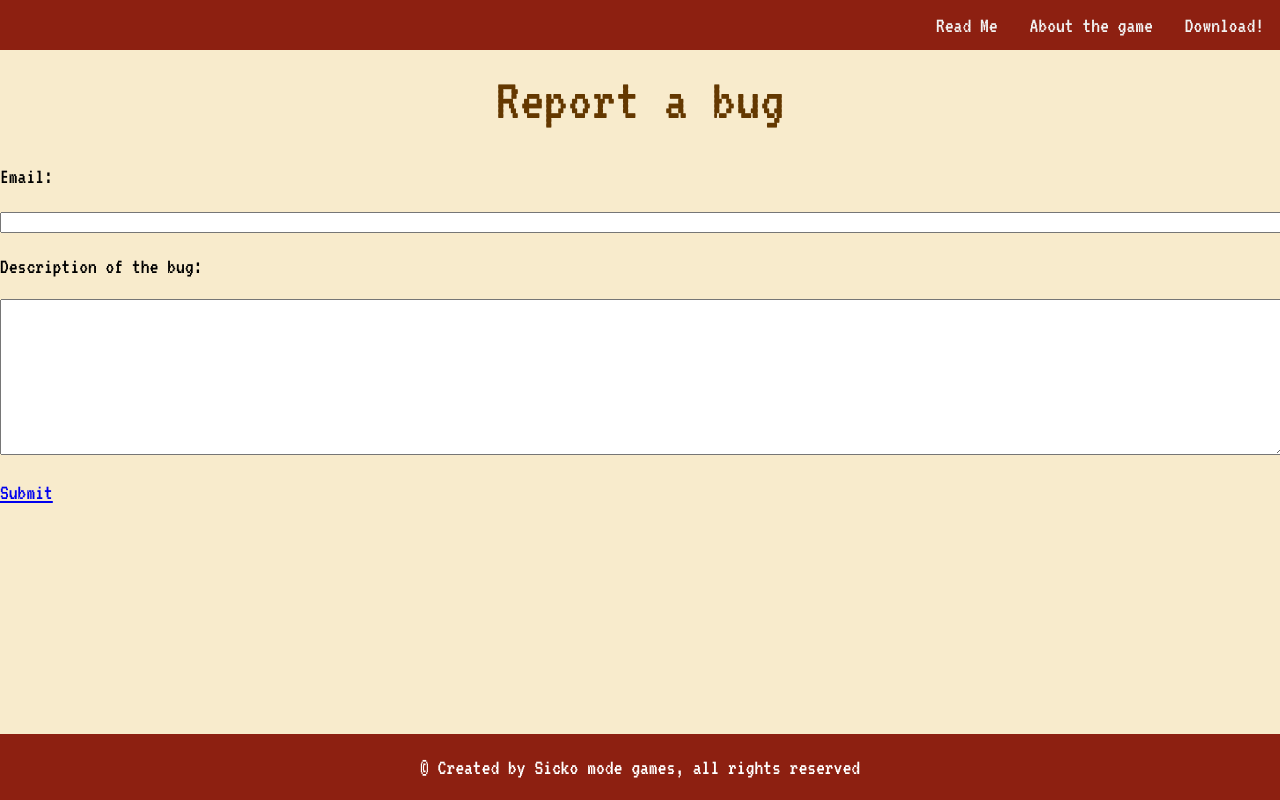
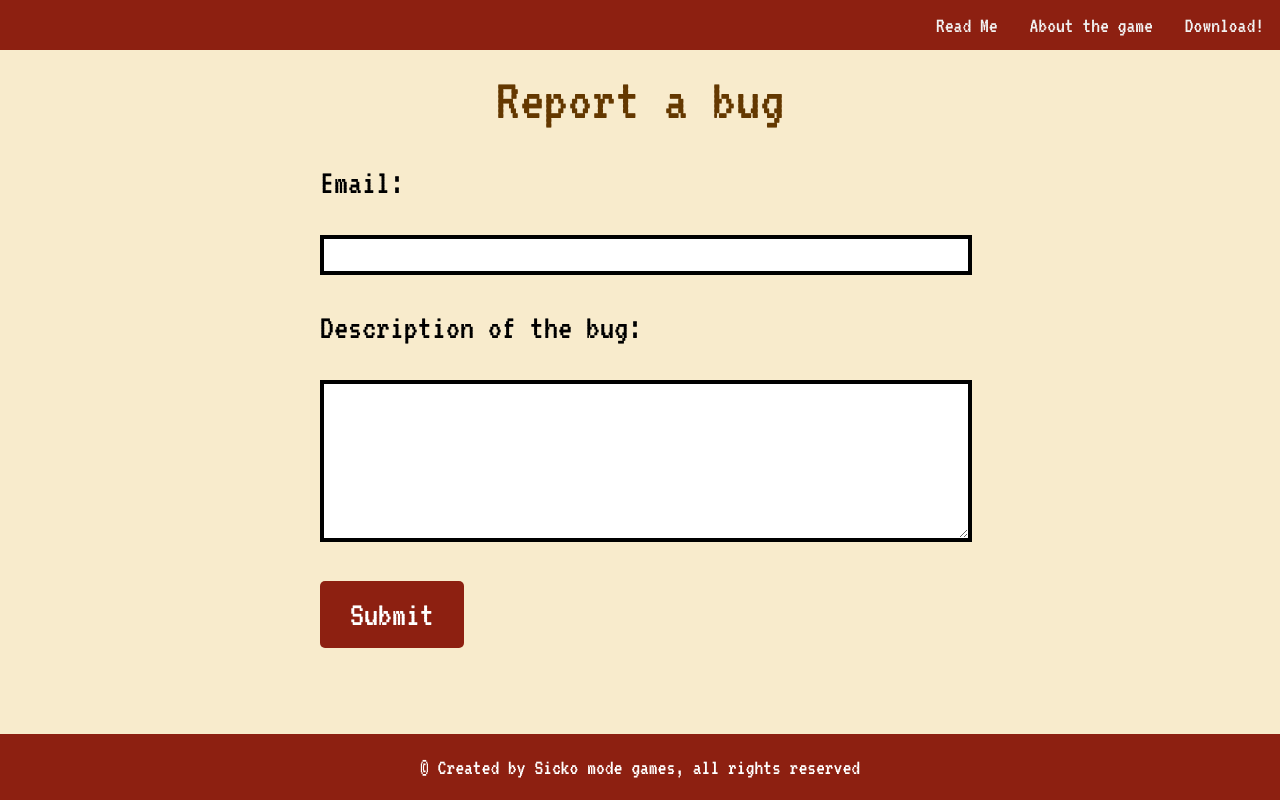
Before and after one commit to Kwame-M/bandit-trailweb, a plain HTML site: page bug_report.html in a window 1280 px wide. Drawn offline with Linux system fonts and the light colour scheme.

Commit message:
Update main.css

```diff
--- a/stylesheet/main.css
+++ b/stylesheet/main.css
@@ -166,3 +166,37 @@ body {
  text-align: center;
 }
 /* Read me end  */
+
+/* Form start */
+.form{
+  width: 50%;
+  margin-left: auto;
+  margin-right: auto;
+}
+
+.form p{
+  text-align: left;
+  font-size: 35px;
+}
+
+.form a{
+  text-decoration: none;
+  color: white;
+  background: #8d2011;
+  border: none;
+  padding: 16px 30px 16px 30px;
+  border-radius: 5px;
+  font: inherit;
+  float: left;
+}
+
+.form input,
+.form label,
+.form textarea{
+  font-family: 'VT323', monospace;
+  font-size: 30px;
+  text-align: left;
+  border: 4px solid #000;
+}
+
+/* Form end */
```
